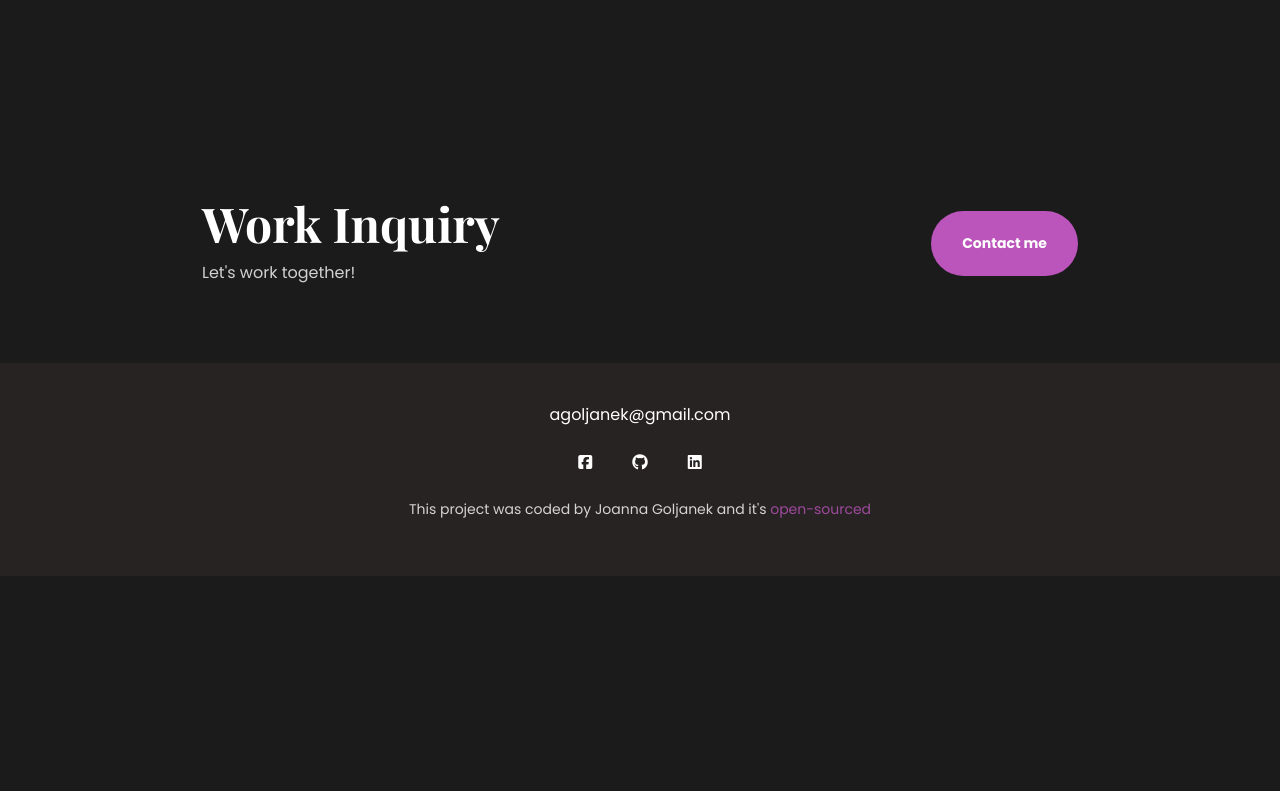
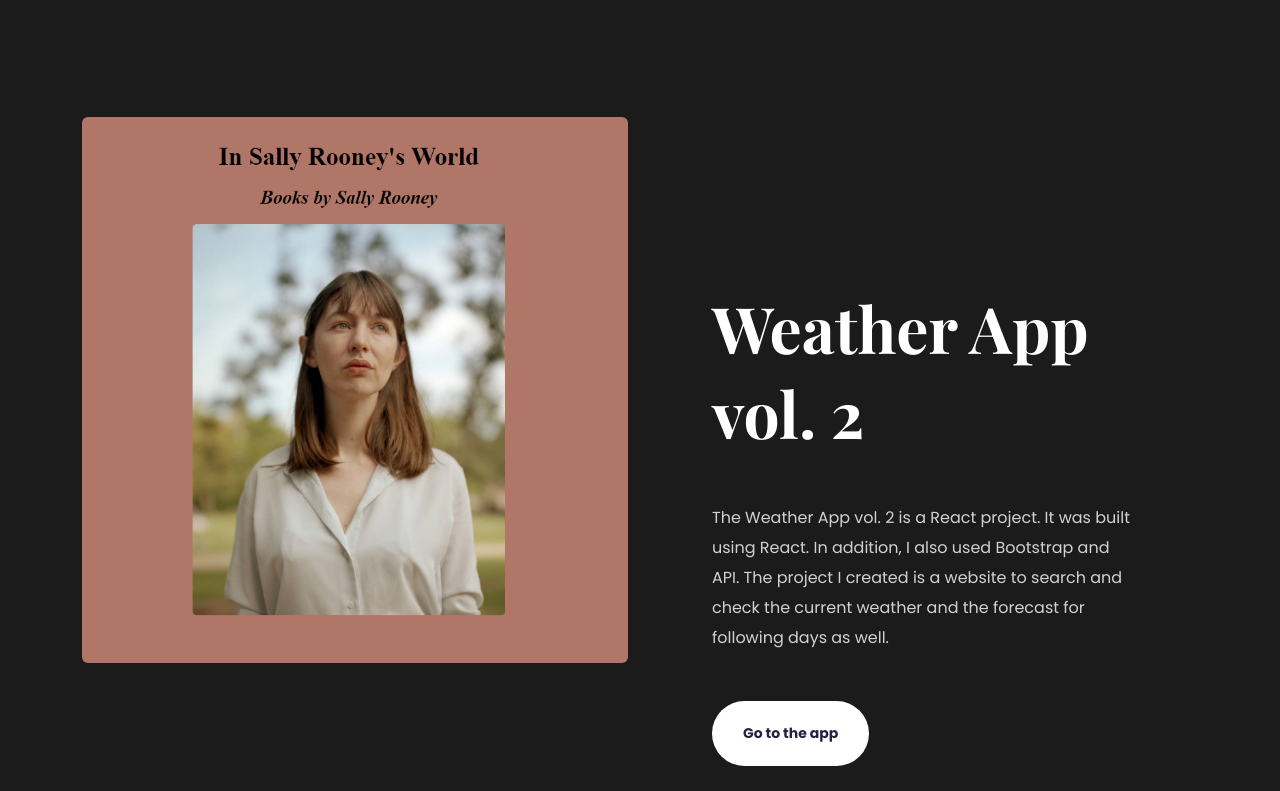
Before and after one commit to Blueberryplanet/portfolio-project, a plain HTML site: page index.html in a window 1280 px wide. Shown: the part 1929-2720 px from the top of the page. Before the commit the page ends 2505 px from the top, so only its background shows below. Drawn offline with nearby package versions, Linux system fonts and the light colour scheme.

Commit message:
Added one more project to index.html

```diff
--- a/index.html
+++ b/index.html
@@ -127,6 +127,31 @@
           />
         </div>
       </div>
+      <div class="row">
+        <div class="col d-none d-lg-block">
+          <img
+            src="images/sally-rooney.png"
+            class="img-fluid rounded"
+            alt="Sally Rooney Project"
+          />
+        </div>
+        <div class="col mt-5">
+          <div class="project-description">
+            <h2 class="mb-5">Weather App vol. 2</h2>
+            <p class="mb-5 description-text">
+             The Weather App vol. 2 is a  React project. It was built
+              using React. In addition, I also used
+              Bootstrap and API. The project I created is a website to search and check the current weather and the forecast for following days as well.
+            </p>
+            <a
+              href="https://timely-dango-a8f2f2.netlify.app"
+              class="btn link-btn"
+              title="Weather App vol. 2"
+              target="_blank"
+              >Go to the app</a
+            >
+          </div>
+        </div>
 
       <div
         class="contact-box d-flex justify-content-between mb-5 mt-5 d-none d-md-flex"
```
